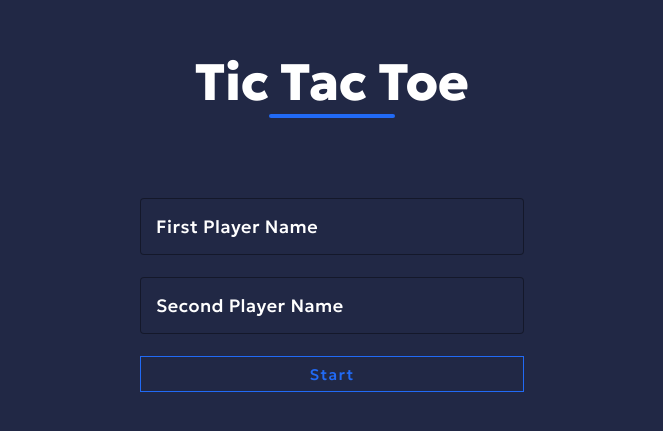
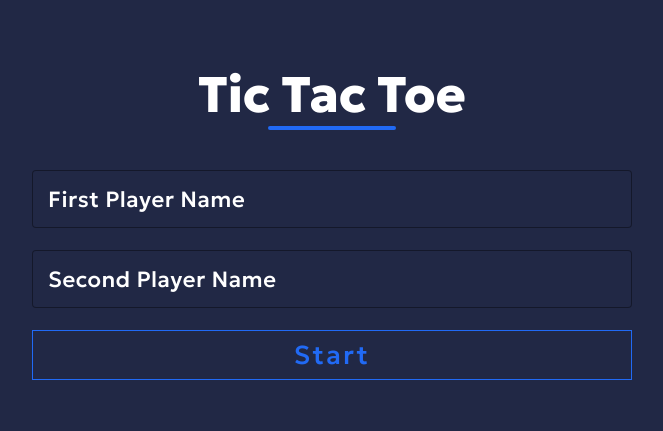
Before and after one commit to Maxolotikashvili/Tic-Tac-Toe, an Angular app: page / in a window 1280 px wide. Shown: the part 179-610 px from the top of the page, without its empty margins (308-971 px from the left). Built offline with nearby package versions, Linux system fonts and the light colour scheme.

Commit message:
update responsive

```diff
--- a/src/app/app.component.html
+++ b/src/app/app.component.html
@@ -3,7 +3,7 @@
     <h1>Tic Tac Toe</h1>
     <div class="divider"></div>
 
-    <ng-container *ngIf="isGameStarted">
+    <div class="container-wrapper" *ngIf="isGameStarted">
         <h2>
             <span *ngIf="!isGameEnded">
                 <span *ngIf="clickCount % 2 == 0 || clickCount === 0">{{player1Name}}'s Turn ( X )</span>
@@ -18,11 +18,9 @@
             <button mat-button [disabled]="isGameEnded" class="tile" *ngFor="let tile of tileArray" (click)="handleClick(tile)" [ngClass]="{'winning-tiles': winningTilesForStyling.includes(tile.id)}">{{tile.value}}</button>
         </div>
 
-    <div class="restart-button-wrapper">
-        <button mat-button [ngClass]="{'scale-0': !isGameEnded, 'scale-100': isGameEnded}" (click)="restartGame('restart')">Restart</button>
-        <button mat-button [ngClass]="{'scale-0': !isGameEnded, 'scale-100': isGameEnded}" (click)="restartGame('change')">Change Names</button>
+        <button mat-button class="restart-button" [ngClass]="{'scale-0': !isGameEnded, 'scale-100': isGameEnded}" (click)="restartGame('restart')">Restart</button>
+        <button mat-button class="change-names-button" [ngClass]="{'scale-0': !isGameEnded, 'scale-100': isGameEnded}" (click)="restartGame('change')">Change Names</button>
     </div>
-    </ng-container>
 
     <app-select-names (emitData)="receiveDataFromChild($event)" *ngIf="!isGameStarted"></app-select-names>
 </div>
--- a/src/app/app.component.scss
+++ b/src/app/app.component.scss
@@ -6,34 +6,35 @@
     justify-content: center;
     align-items: center;
     height: 100%;
-    padding: 1vw;
     background-color: $primary-color;
 
     h1 {
         @include default-heading-style();
-        font-size: 4vw;
+        font-size: 4.6rem;
     }
 
     h2 {
         @include default-heading-style();
-        margin-bottom: 5vh;
+        font-size: 2rem;
+        margin-bottom: 2rem;
         height: 26px;
     }
 
     .divider {
-        margin: 0 auto 10vh auto;
+        margin: 0 auto 4rem auto;
         width: 10%;
         height: 4px;
         background-color: $secondary;
         border-radius: 30px;
     }
 
+    .container-wrapper {
         .board {
             display: grid;
             background-color: $secondary;
             grid-template-columns: repeat(3, minmax(0, $tile-size));
             grid-gap: 2px;
-        margin-bottom: 3vh;
+            margin-bottom: 4rem;
             transition: all 1s ease;
 
             .tile {
@@ -62,29 +63,27 @@
             }
         }
 
-    .restart-button-wrapper {
-        width: 28%;
-        height: 11vh;
-
-        button {
+        .restart-button,
+        .change-names-button {
             width: 100%;
             border-radius: 0;
             border: 1px solid $secondary;
             color: $secondary;
             font-family: $font-family;
-            font-size: 1.2vw;
-            transition: all .6s ease;
+            font-size: 1.8rem;
+            transition: all 0.6s ease;
         }
 
-        button:nth-child(1) {
+        .restart-button {
             border-bottom: none;
         }
 
-        button:nth-child(2) {
+        .change-names-button {
             border-top: none;
         }
 
-        button:hover {
+        .restart-button:hover,
+        .change-names-button:hover {
             box-shadow: $box-shadow;
         }
 
@@ -97,3 +96,100 @@
         }
     }
 }
+
+@media only screen and (min-width: 800px), (min-height: 1000px) {
+    .wrapper {
+        h1 {
+            font-size: 5rem;
+        }
+
+        h2 {
+            font-size: 2.6rem;
+        }
+
+        .container-wrapper {
+            .board {
+                grid-template-columns: repeat(3, minmax(0, 200px));
+
+                .tile {
+                    height: 200px;
+                    font-size: 8rem;
+                }
+            }
+        }
+    }
+}
+
+@media only screen and (min-width: 1024px), (min-height: 600px)  {
+    .wrapper {
+        .container-wrapper {
+            .board {
+                grid-template-columns: repeat(3, minmax(0, 100px));
+
+                .tile {
+                    height: 100px;
+                }
+            }
+        }
+    }
+}
+
+// Tablets
+@media only screen and (min-width: 1280px), (min-height: 800px) {
+    .wrapper {
+        .container-wrapper {
+            .board {
+                grid-template-columns: repeat(3, minmax(0, 160px));
+
+                .tile {
+                    height: 160px;
+                }
+            }
+        }
+    }
+}
+
+// Mobile Resolutions
+@media only screen and (max-width: 600px) {
+    .wrapper {
+        .container-wrapper {
+            .board {
+                grid-template-columns: repeat(3, minmax(0, 100px));
+
+                .tile {
+                    height: 100px;
+                }
+            }
+        }
+    }
+}
+
+// Galaxy Fold
+@media only screen and (max-width: 280px) {
+    .wrapper {
+        .container-wrapper {
+            .board {
+                grid-template-columns: repeat(3, minmax(0, 88px));
+
+                .tile {
+                    height: 88px;
+                }
+            }
+        }
+    }
+}
+
+@media only screen and (max-width: 1366px) {
+    .wrapper {
+        .container-wrapper {
+            .board {
+                grid-template-columns: repeat(3, minmax(0, $tile-size));
+
+                .tile {
+                    height: $tile-size;
+                    font-size: $font-size;
+                }
+            }
+        }
+    }
+}
--- a/src/app/default.styles.scss
+++ b/src/app/default.styles.scss
@@ -3,8 +3,8 @@
 @import url('https://fonts.googleapis.com/css2?family=Geologica:wght@500&display=swap');
 
 // Parameters
-$tile-size: 8vw;
-$font-size: 3vw;
+$tile-size: 110px;
+$font-size: 3rem;
 $font-family: 'Geologica', sans-serif;
 
 // Colors
@@ -13,7 +13,7 @@ $secondary: #216af5;
 $optional: #f8d420;
 $white: #ffffff;
 $primary-for-hover: #273155;
-$box-shadow: inset 36vw 0px 1px black;
+$box-shadow: inset 0rem 10rem 1px black;
 
 @mixin default-heading-style {
     font-family: $font-family;
--- a/src/app/select-names/select-names.component.scss
+++ b/src/app/select-names/select-names.component.scss
@@ -5,17 +5,17 @@
     flex-flow: column;
 
     mat-form-field {
-        width: 30vw;
+        width: 30rem;
 
         mat-label {
             font-family: $font-family;
-            font-size: 1.4vw;
+            font-size: 1.4rem;
             color: $white;
         }
 
         input {
             font-family: $font-family;
-            font-size: 1.4vw;
+            font-size: 1.4rem;
             color: $white;
         }
     }
@@ -23,7 +23,7 @@
     button {
         color: $secondary;
         font-family: $font-family;
-        font-size: 1.2vw;
+        font-size: 1.6rem;
         border-radius: 0;
         border: 1px solid $secondary;
         transition: all .6s ease;
@@ -33,3 +33,40 @@
         box-shadow: $box-shadow;
     }
 }
+
+@media only screen and (min-width: 800px), (min-height: 1000px) {
+    .wrapper {
+        mat-form-field {
+            width: 50rem;
+
+            mat-label {
+                font-size: 2.2rem;
+            }
+
+            input {
+                font-size: 2.2rem;
+            }
+        }
+
+        button {
+            padding: 2.4rem 0;
+            font-size: 2.6rem;
+        }
+    }
+}
+
+@media only screen and (min-width: 820px), (min-height: 1180px) {
+    .wrapper {
+        mat-form-field {
+            width: 60rem;
+        }
+    }
+}
+
+@media only screen and (max-width: 280px) {
+    .wrapper {
+        mat-form-field {
+            width: 22rem;
+        }
+    }
+}
--- a/src/styles.scss
+++ b/src/styles.scss
@@ -4,6 +4,7 @@
 html,
 body {
     height: 100%;
+    font-size: 10px;
 }
 
 body {
```
Lines whose indentation alone changed are shown as unchanged.
